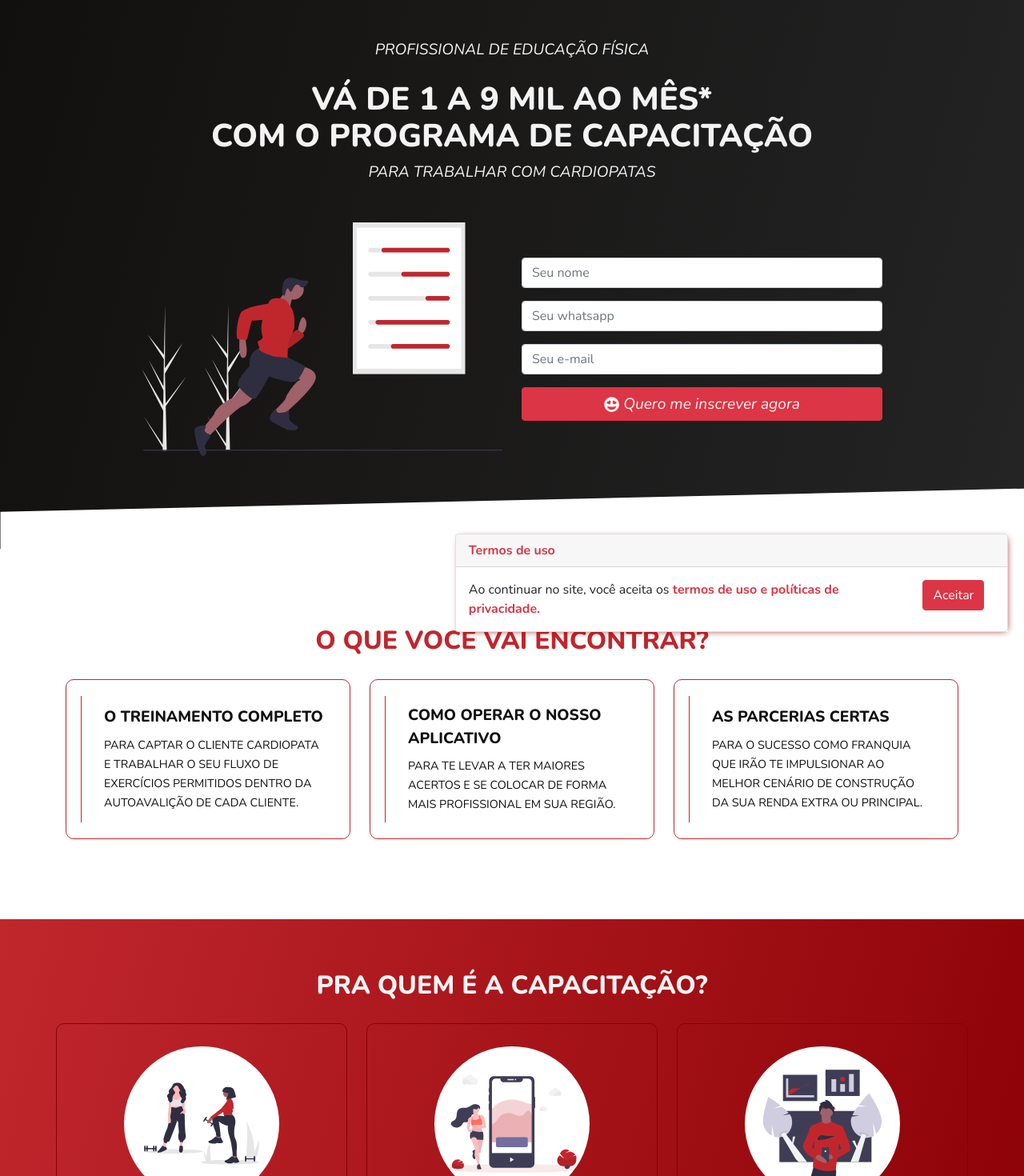
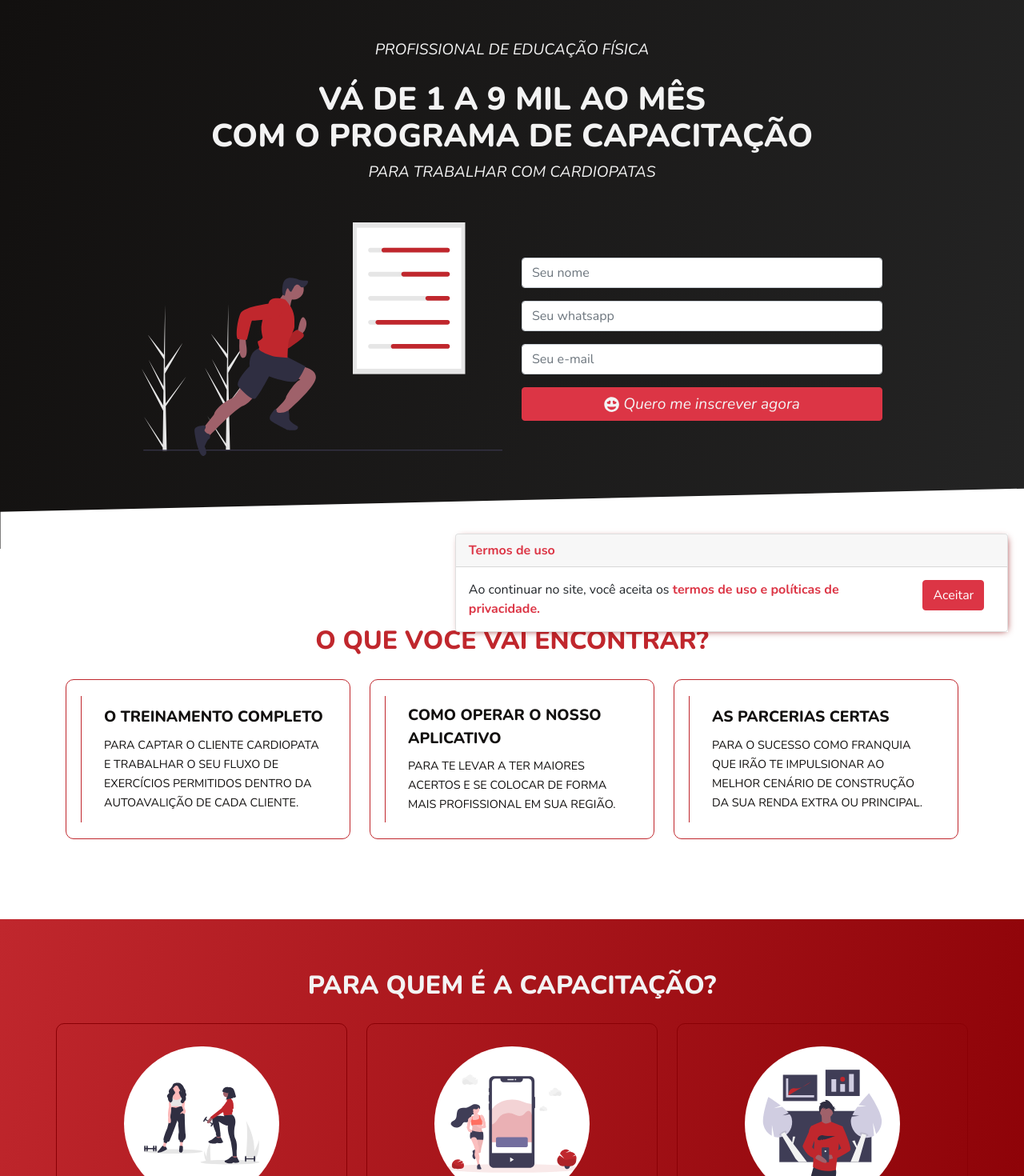
Before and after one commit to LennonSousa/inncardio-landing, a Next.js app: page / in a window 1280 px wide. Shown: the top 1470 px of the page at 80% size. Built offline with nearby package versions, Linux system fonts and the light colour scheme; no server answers.

Commit message:
Fixed initial page texts.

```diff
--- a/src/pages/index.tsx
+++ b/src/pages/index.tsx
@@ -56,7 +56,7 @@ const Home: NextPage = () => {
 
           <Row className="justify-content-center align-items-center mb-5">
             <Col sm={10}>
-              <h1 className={styles.title}>VÁ DE 1 A 9 MIL AO MÊS*<br /> COM O PROGRAMA DE CAPACITAÇÃO</h1>
+              <h1 className={styles.title}>VÁ DE 1 A 9 MIL AO MÊS<br /> COM O PROGRAMA DE CAPACITAÇÃO</h1>
               <span>PARA TRABALHAR COM CARDIOPATAS</span>
             </Col>
           </Row>
@@ -205,7 +205,7 @@ const Home: NextPage = () => {
         <Container className={styles.whoContainer}>
           <Row>
             <Col>
-              <h2 className={styles.sectionTitle}>PRA QUEM É A CAPACITAÇÃO?</h2>
+              <h2 className={styles.sectionTitle}>PARA QUEM É A CAPACITAÇÃO?</h2>
             </Col>
           </Row>
 
```
